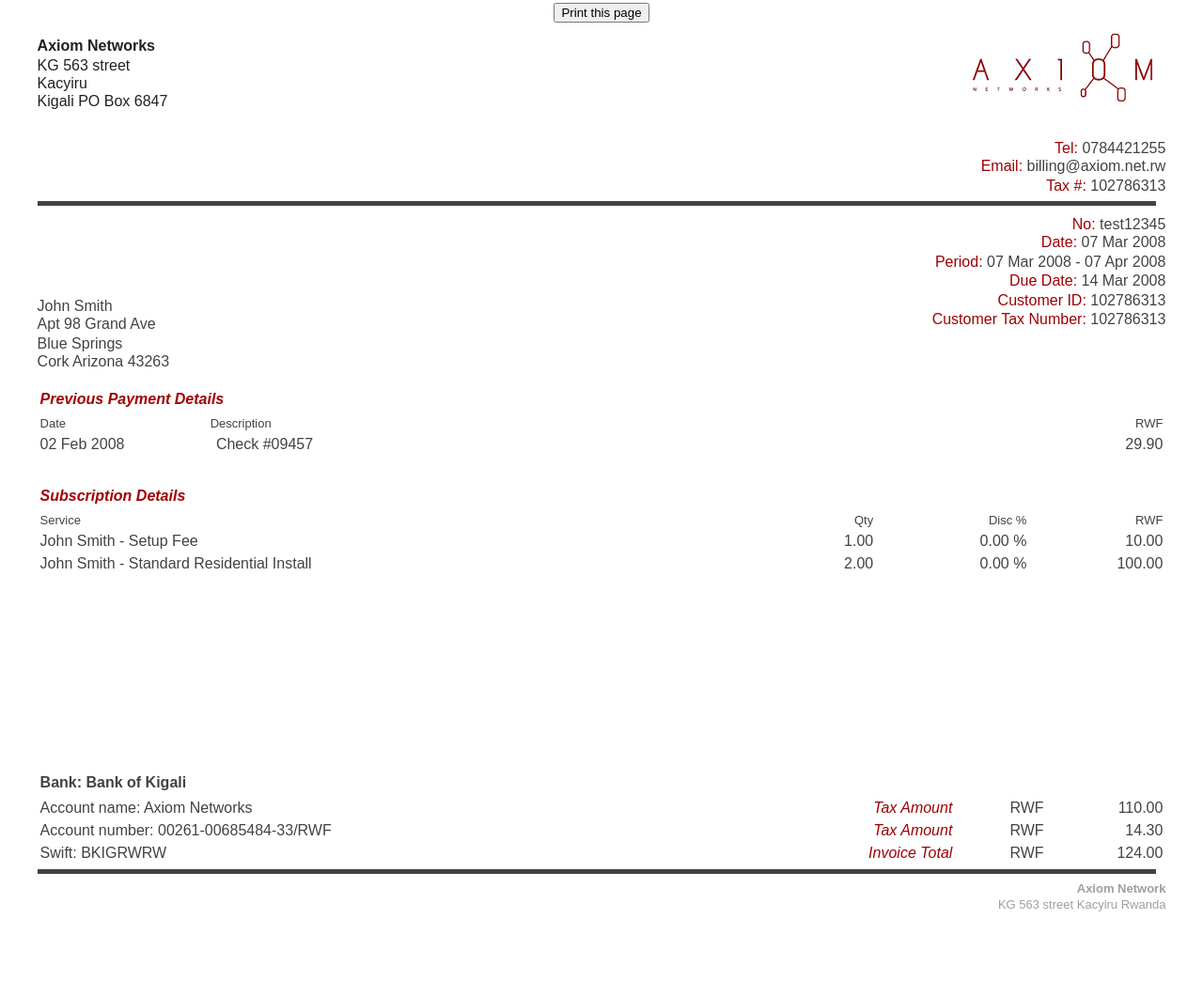
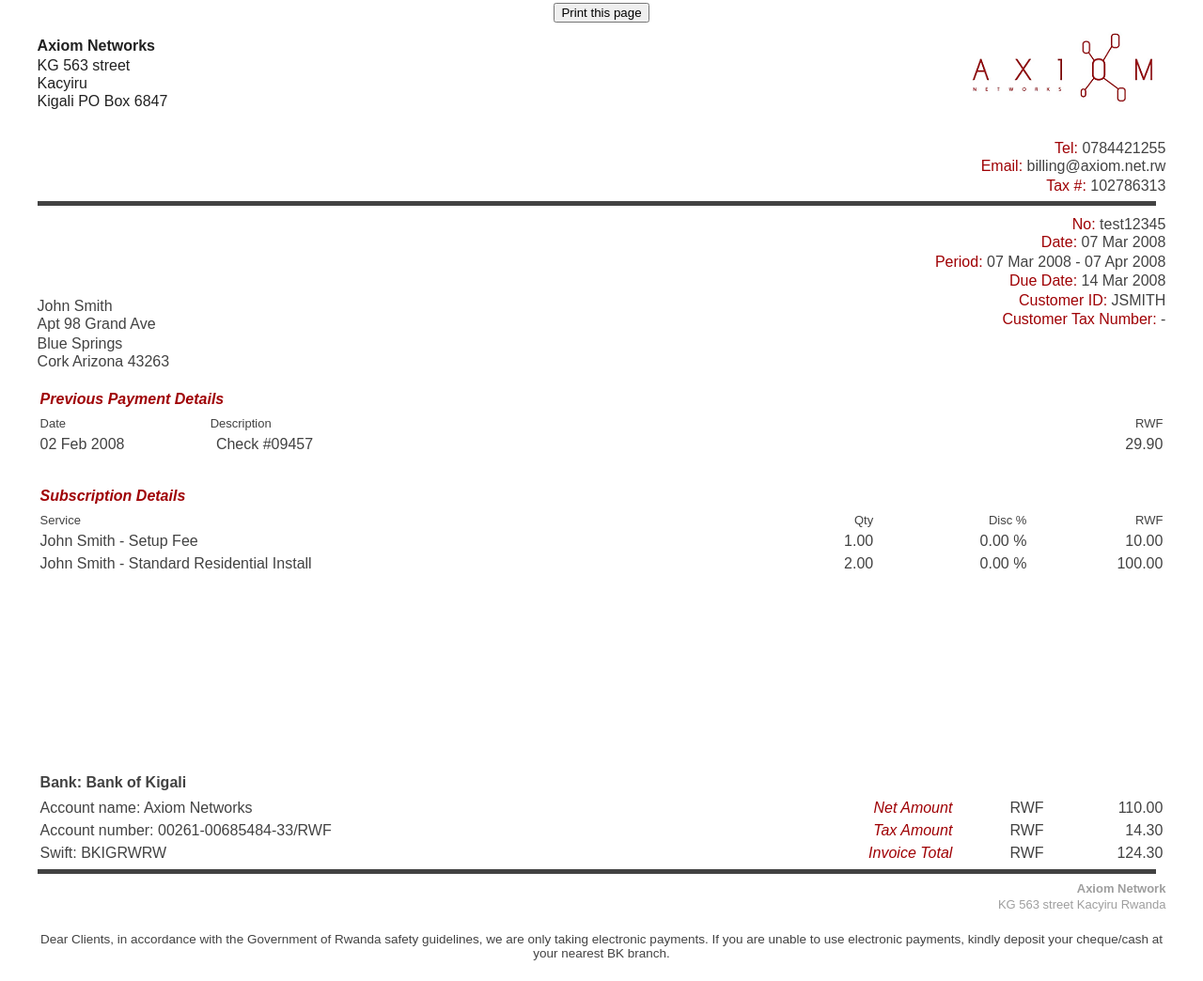
Before and after one commit to luc-tuyishime/invoice, a plain HTML site: page index.html in a window 1280 px wide. Shown: the part 77-1121 px from the top of the page at 94% size. Before the commit the page ends 1066 px from the top, so only its background shows below. Drawn offline with Linux system fonts and the light colour scheme.

Commit message:
add new changes

```diff
--- a/index.html
+++ b/index.html
@@ -20,8 +20,6 @@
     .item p {
         font-family: sans-serif;
     }
-
-
 
     .title-header {
         font-weight: bold;
@@ -295,8 +293,8 @@
                 <p class="name"><span style="color: #9f0004;">Date: </span>07 Mar 2008</p>
                 <p class="tax"><span style="color: #9f0004;">Period: </span>07 Mar 2008 - 07 Apr 2008</p>
                 <p class="due"><span style="color: #9f0004;">Due Date: </span>14 Mar 2008</p>
-                <p class="ID"><span style="color: #9f0004;">Customer ID: </span>102786313</p>
-                <p class="tax-number"><span style="color: #9f0004;">Customer Tax Number: </span>102786313</p>
+                <p class="ID"><span style="color: #9f0004;">Customer ID: </span>JSMITH</p>
+                <p class="tax-number"><span style="color: #9f0004;">Customer Tax Number: </span>-</p>
             </div>
         </div>
 
@@ -396,7 +394,7 @@
                     <td>Account name: Axiom Networks</td>
                     <td></td>
                     <td style="text-align: right;"></td>
-                    <td style="text-align: right; color:#9f0004; font-style: italic;">Tax Amount</td>
+                    <td style="text-align: right; color:#9f0004; font-style: italic;">Net Amount</td>
                     <td style="text-align: right;">RWF</td>
                     <td style="text-align: right;">110.00</td>
                 </tr>
@@ -414,7 +412,7 @@
                     <td style="text-align: right;"></td>
                     <td style="text-align: right; color:#9f0004; font-style: italic;">Invoice Total</td>
                     <td style="text-align: right;">RWF</td>
-                    <td style="text-align: right;">124.00</td>
+                    <td style="text-align: right;">124.30</td>
                 </tr>
             </table>
         </div>
@@ -428,7 +426,13 @@
                 <span style='font-size: 13px; color: #9e9e9e ' class="address-footer">KG 563 street Kacyiru
                     Rwanda</span>
             </div>
+
         </div>
+        <p style='font-size: 13.5px; text-align: center; color: #424242'>Dear Clients, in accordance with the Government
+            of Rwanda safety
+            guidelines, we are only taking
+            electronic payments. If you are unable to use electronic payments, kindly deposit your cheque/cash at
+            your nearest BK branch.</p>
     </div>
 
 </body>
```
